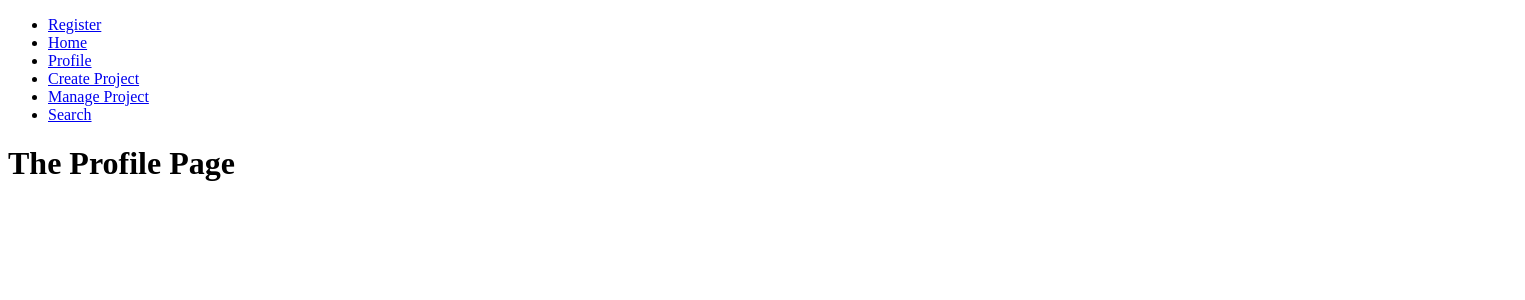
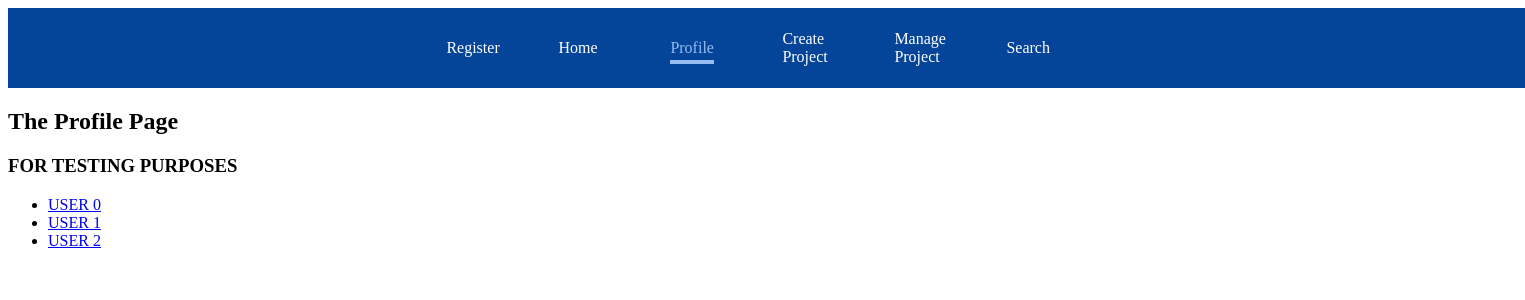
Before and after one commit to J0kk3/react-projectmanagement-social, a React (Create React App) app: page /Profile in a window 1280 px wide. Shown: the top 300 px of the page, 1525 px wide, since content can reach past the window. Built offline with nearby package versions, Linux system fonts and the light colour scheme.

Commit message:
[ADD] active links css & dynamic routes

```diff
--- a/src/App.jsx
+++ b/src/App.jsx
@@ -5,6 +5,7 @@ import MainHeader from "./Components/Nav/MainHeader";
 import Home from "./Pages/Home/Home";
 import AuthPage from "./Pages/Auth/AuthPage";
 import Profile from "./Pages/Profile/Profile";
+import ProfileDetail from "./Pages/Profile/ProfileDetail";
 import ProjectCreate from "./Pages/ProjectCreate/ProjectCreate";
 import ProjectManage from "./Pages/ProjectManage/ProjectManage";
 import Search from "./Pages/Search/Search";
@@ -19,6 +20,7 @@ const App = () =>
           <Route path="/" element={ <AuthPage /> } />
           <Route path="/Home" element={ <Home /> } />
           <Route path="/Profile" element={ <Profile /> } />
+          <Route path="/Profile/:profileId" element={ <ProfileDetail /> } />
           <Route path="/ProjectCreate" element={ <ProjectCreate /> } />
           <Route path="/ProjectManage" element={ <ProjectManage /> } />
           <Route path="/Search" element={ <Search /> } />
--- a/src/Components/Nav/MainHeader.jsx
+++ b/src/Components/Nav/MainHeader.jsx
@@ -1,11 +1,13 @@
 //components
-import NavLinks from "./NavLinks";
+import NavLinkComponent from "./NavLinks";
+//style
+import classes from "./Nav.module.css";
 
 const MainHeader = () =>
 {
     return (
-        <header>
-                <NavLinks  />
+        <header className={ classes.header }>
+            <NavLinkComponent />
         </header>
     );
 };
--- /dev/null
+++ b/src/Components/Nav/Nav.module.css
@@ -0,0 +1,38 @@
+.header {
+    width: 100%;
+    height: 5rem;
+    background-color: #044599;
+    padding: 0 10%;
+}
+
+.header nav {
+    height: 100%;
+}
+
+.header ul {
+    height: 100%;
+    list-style: none;
+    display: flex;
+    padding: 0;
+    margin: 0;
+    align-items: center;
+    justify-content: center;
+}
+
+.header li {
+    margin: 0 1rem;
+    width: 5rem;
+}
+
+.header a {
+    color: white;
+    text-decoration: none;
+}
+
+.header a:hover,
+.header a:active,
+.header a.active {
+    color: #95bcf0;
+    padding-bottom: 0.25rem;
+    border-bottom: 4px solid #95bcf0;
+}
--- a/src/Components/Nav/NavLinks.jsx
+++ b/src/Components/Nav/NavLinks.jsx
@@ -1,32 +1,33 @@
-//actual links in the navbar
-import { Link } from 'react-router-dom';
+import { NavLink } from 'react-router-dom';
+//style
+import classes from "./Nav.module.css";
 
-const NavLinks = () =>
+const NavLinkComponent = () =>
 {
     return (
         <nav>
             <ul>
                 <li>
-                    <Link to="/">Register</Link>
+                    <NavLink end className={( navData ) =>  navData.isActive ? classes.active : "" } to="/">Register</NavLink>
                 </li>
                 <li>
-                    <Link to="/Home">Home</Link>
+                    <NavLink end className={( navData ) =>  navData.isActive ? classes.active : "" } to="/Home">Home</NavLink>
                 </li>
                 <li>
-                    <Link to="/Profile">Profile</Link>
+                    <NavLink end className={( navData ) =>  navData.isActive ? classes.active : "" } to="/Profile">Profile</NavLink>
                 </li>
                 <li>
-                    <Link to="/ProjectCreate">Create Project</Link>
+                    <NavLink end className={( navData ) =>  navData.isActive ? classes.active : "" } to="/ProjectCreate">Create Project</NavLink>
                 </li>
                 <li>
-                    <Link to="/ProjectManage">Manage Project</Link>
+                    <NavLink end className={( navData ) =>  navData.isActive ? classes.active : "" } to="/ProjectManage">Manage Project</NavLink>
                 </li>
                 <li>
-                    <Link to="/Search">Search</Link>
+                    <NavLink end className={( navData ) =>  navData.isActive ? classes.active : "" } to="/Search">Search</NavLink>
                 </li>
             </ul>
         </nav>
     );
 };
 
-export default NavLinks;
+export default NavLinkComponent;
--- a/src/Pages/Auth/AuthPage.jsx
+++ b/src/Pages/Auth/AuthPage.jsx
@@ -1,4 +1,8 @@
+/*****************
+IDEA:
+have login/register as a modal instead of seperate pages
 
+/*****************/
 
 const AuthPage = () =>
 {
--- a/src/Pages/Profile/Profile.jsx
+++ b/src/Pages/Profile/Profile.jsx
@@ -1,9 +1,23 @@
-
+import { Link } from "react-router-dom";
 
 const Profile = () =>
 {
     return (
-        <h1>The Profile Page</h1>
+        <section>
+            <h1>The Profile Page</h1>
+            <h3>FOR TESTING PURPOSES</h3>
+            <ul>
+                <li>
+                    <Link to="user0">USER 0</Link>
+                </li>
+                <li>
+                    <Link to="user1">USER 1</Link>
+                </li>
+                <li>
+                    <Link to="user2">USER 2</Link>
+                </li>
+            </ul>
+        </section>
     );
 };
 
--- /dev/null
+++ b/src/Pages/Profile/ProfileDetail.jsx
@@ -0,0 +1,22 @@
+//use dynamic routes to fetch other users' profiles
+
+//hooks
+import { useParams } from "react-router-dom";
+
+const ProfileDetail = () =>
+{
+    const params = useParams();
+    // let { profileId } = params;
+    //<Route path=":profileId" element={ <ProfileDetail /> } />
+
+    console.log( params.profileId );
+
+    return (
+        <section>
+            <h1>The ProfileDetail Page</h1>
+            <p>{ params.profileId }</p>
+        </section>
+    );
+};
+
+export default ProfileDetail;
--- a/src/index.jsx
+++ b/src/index.jsx
@@ -5,9 +5,7 @@ import App from './App';
 
 const root = ReactDOM.createRoot( document.getElementById( 'root' ) );
 root.render(
-  <React.StrictMode>
-    <BrowserRouter>
-      <App />
-    </BrowserRouter>
-  </React.StrictMode>
+  <BrowserRouter>
+    <App />
+  </BrowserRouter>
 );
```
